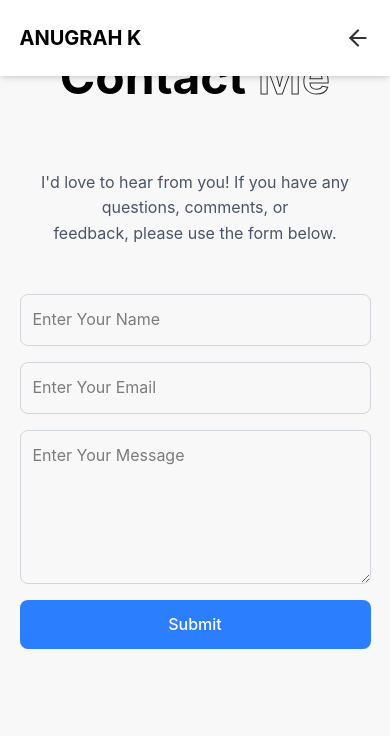
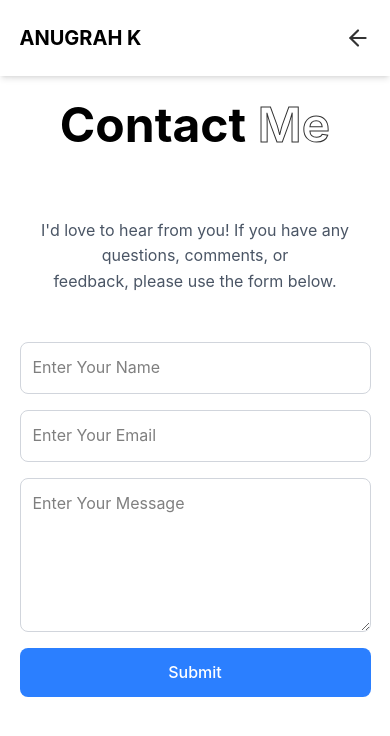
Before and after one commit to Anugrah71/portfolio-website, a React (Vite) app: page /ContactMe in a window 390 px wide. Shown: the top 736 px of the page. Built offline with nearby package versions, Linux system fonts and the light colour scheme.

Commit message:
Update ContactMe.jsx

```diff
--- a/src/components/ContactMe.jsx
+++ b/src/components/ContactMe.jsx
@@ -29,7 +29,7 @@ const ContactMe = () => {
   };
   return (
     <>
-      <section className="skills bg-[#f8f8f8] py-20 px-5 sm:px-10 md:px-20">
+<section className="relative z-0 bg-white bg-[#f8f8f8] text-black text-center px-4 sm:px-10 md:px-20 pt-20 sm:pt-24 mt-12 sm:mt-0">
         <h2 className="section-title text-3xl sm:text-4xl md:text-5xl text-center mb-4 mt-2 font-bold">
           Contact <span className="text-[#333]">Me</span>
         </h2>
```
